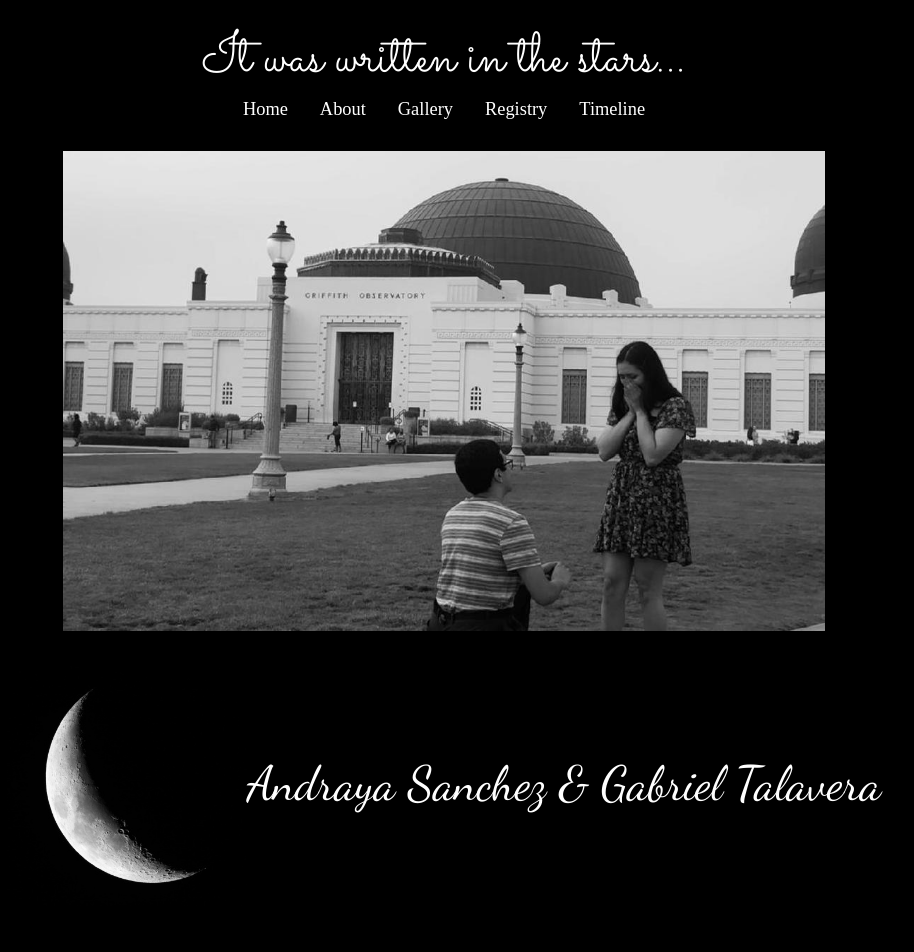
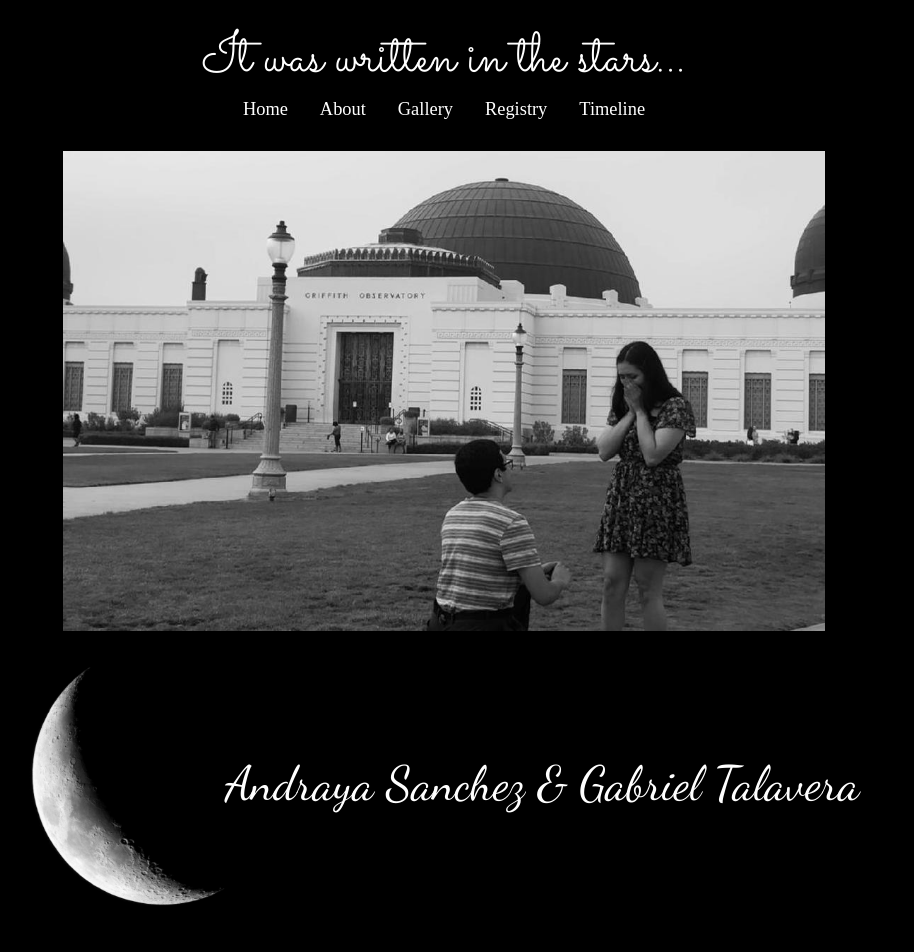
Before and after one commit to gabrieltal/andraya, a React (Create React App) app: page / in a window 1280 px wide. Shown: the top 952 px of the page, without its empty margins (196-1110 px from the left). Built offline with nearby package versions, Linux system fonts and the light colour scheme.

Commit message:
changes based on pm feedback

```diff
--- a/src/components/Main.js
+++ b/src/components/Main.js
@@ -1,5 +1,5 @@
 import React, { Component } from 'react';
-import moonImage from '../assets/images/moon-image.jpeg';
+import moonImage from '../assets/images/moon-image.png';
 import engagementImage from '../assets/images/engagement.jpeg';
 import Nav from './Nav';
 
@@ -14,7 +14,7 @@ export default class Main extends Component {
               <img src={engagementImage} alt="gabriel proposing to andraya" className="splash-photo y-5"/>
             </div>
 
-            <div className="d-flex justify-content-center align-items-center my-5">
+            <div className="d-flex justify-content-center align-items-center mx-2 my-5">
               <img src={moonImage} height="240rem" alt="moon"/>
               <h1 className="mb-1">Andraya Sanchez & Gabriel Talavera</h1>
             </div>
--- a/src/components/Photo.js
+++ b/src/components/Photo.js
@@ -38,9 +38,9 @@ export default class Photo extends Component {
           <button className="close" onClick={this.toggleModal}>&times;<span className="visually-hidden">Close</span></button>
 
           <div className="modal-content text-center">
-            <div className="modal-body">
+            <div className="modal-body mt-5">
               <a href={this.state.imageSrc} rel="noreferrer" target="_blank">
-                <img className="modal-image" alt="the happy couple" src={this.state.imageSrc} />
+                <img className="modal-image mt-3" alt="the happy couple" src={this.state.imageSrc} />
               </a>
             </div>
           </div>
```
Also changed, not shown: src/assets/images/moon-image.jpeg (deleted), src/assets/images/moon-image.png (added).
